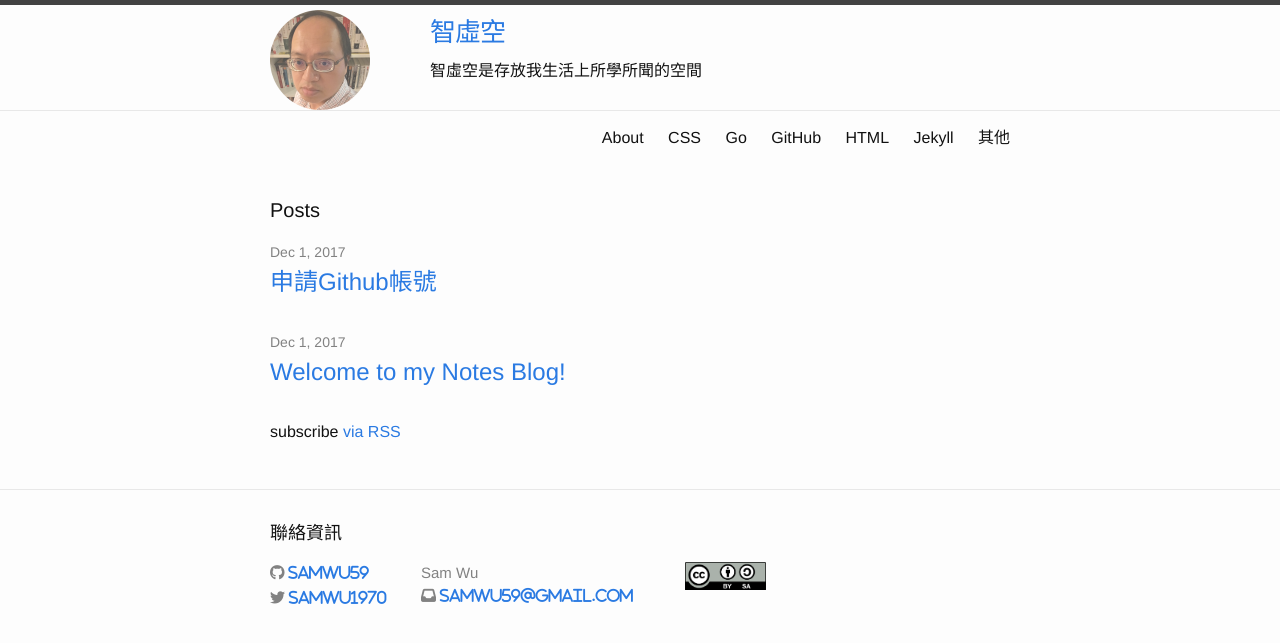
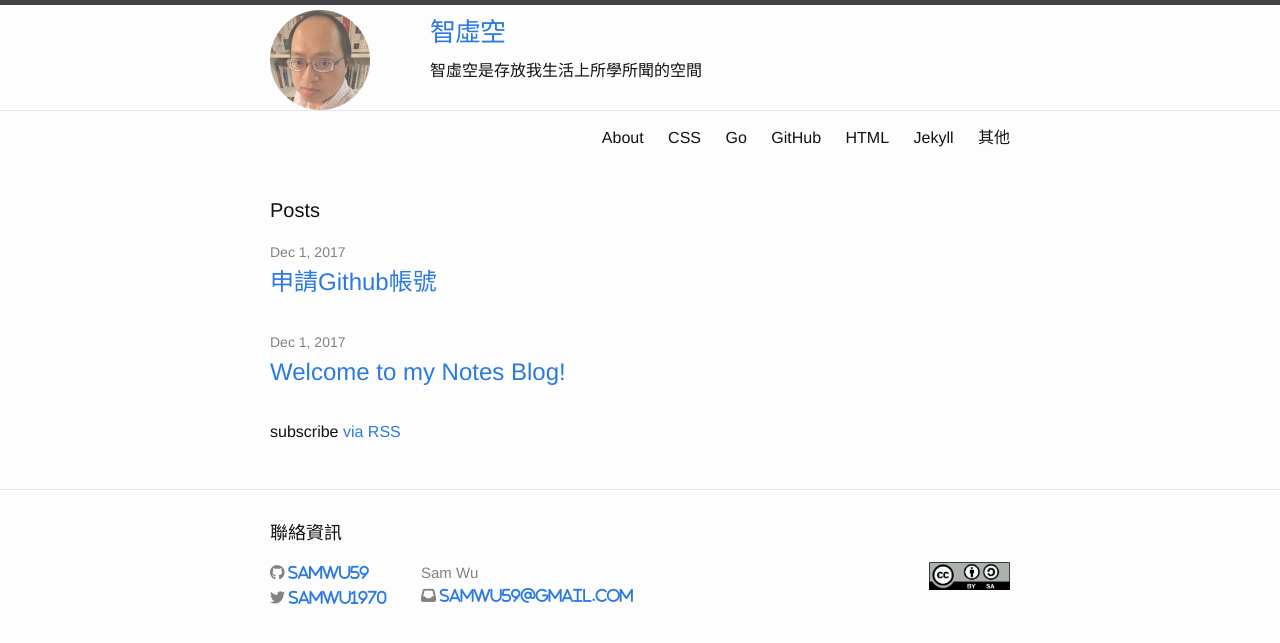
Before and after one commit to samwu59/samwu59.github.io, a Jekyll site: the page built from index.md, in a window 1280 px wide. Shown: the top 643 px of the page. Built offline with Jekyll 4.4.1, drawn with Linux system fonts in a browser that asks for light colours; nearby versions of some CDN libraries.

Commit message:
update sass file

```diff
--- a/_sass/_base.scss
+++ b/_sass/_base.scss
@@ -45,10 +45,6 @@ ul, ol, dl, figure,
 img {
   max-width: 100%;
   vertical-align: middle;
-
-  .img-align-right {
-    float: right;
-  }
 }
 
 
--- a/_sass/_layout.scss
+++ b/_sass/_layout.scss
@@ -165,6 +165,12 @@
   width:         calc(45% - (#{$spacing-unit} / 2));
 }
 
+
+.img-align-right {
+  float: right;
+}
+
+
 @include media-query($on-laptop) {
   .footer-col-1,
   .footer-col-2 {
```
